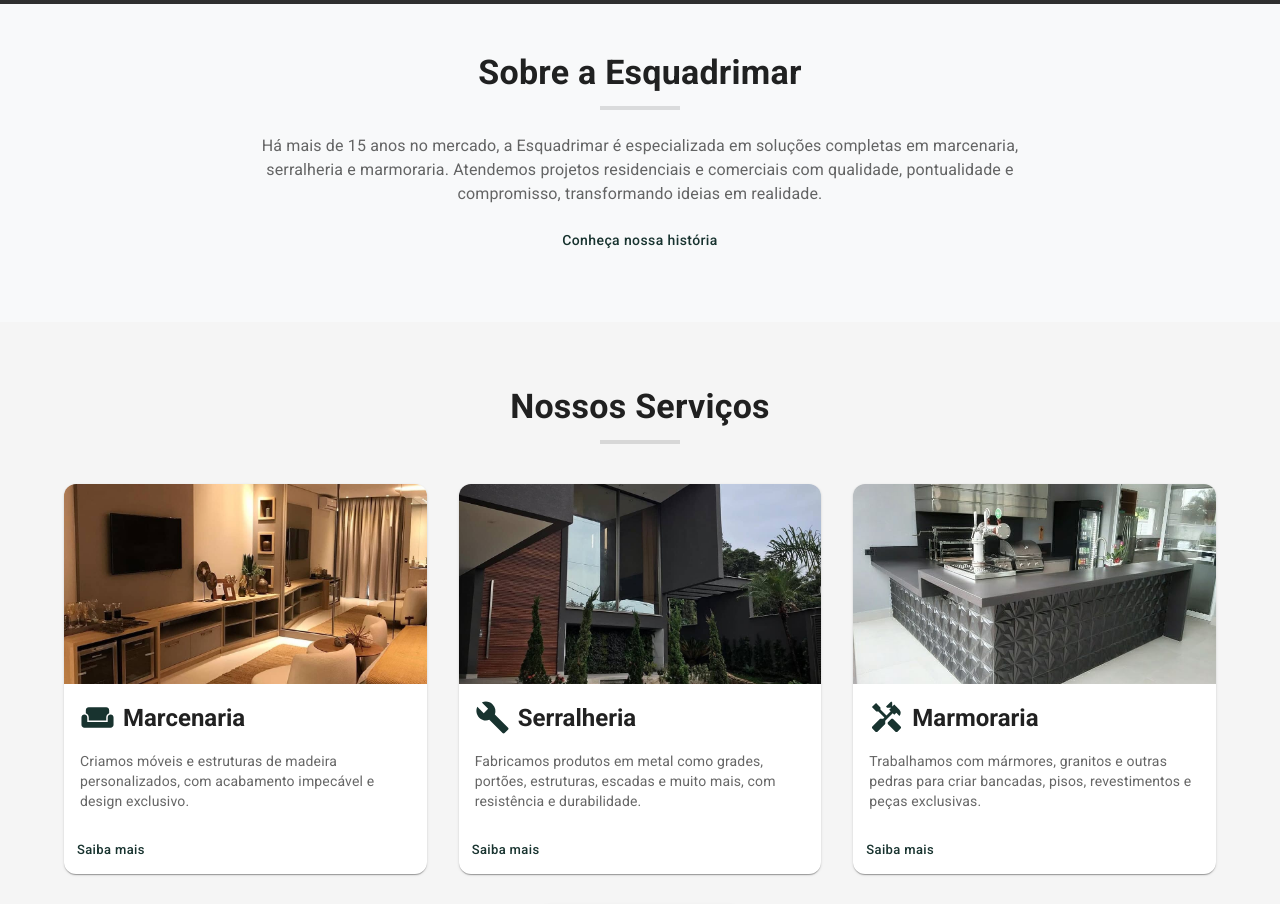
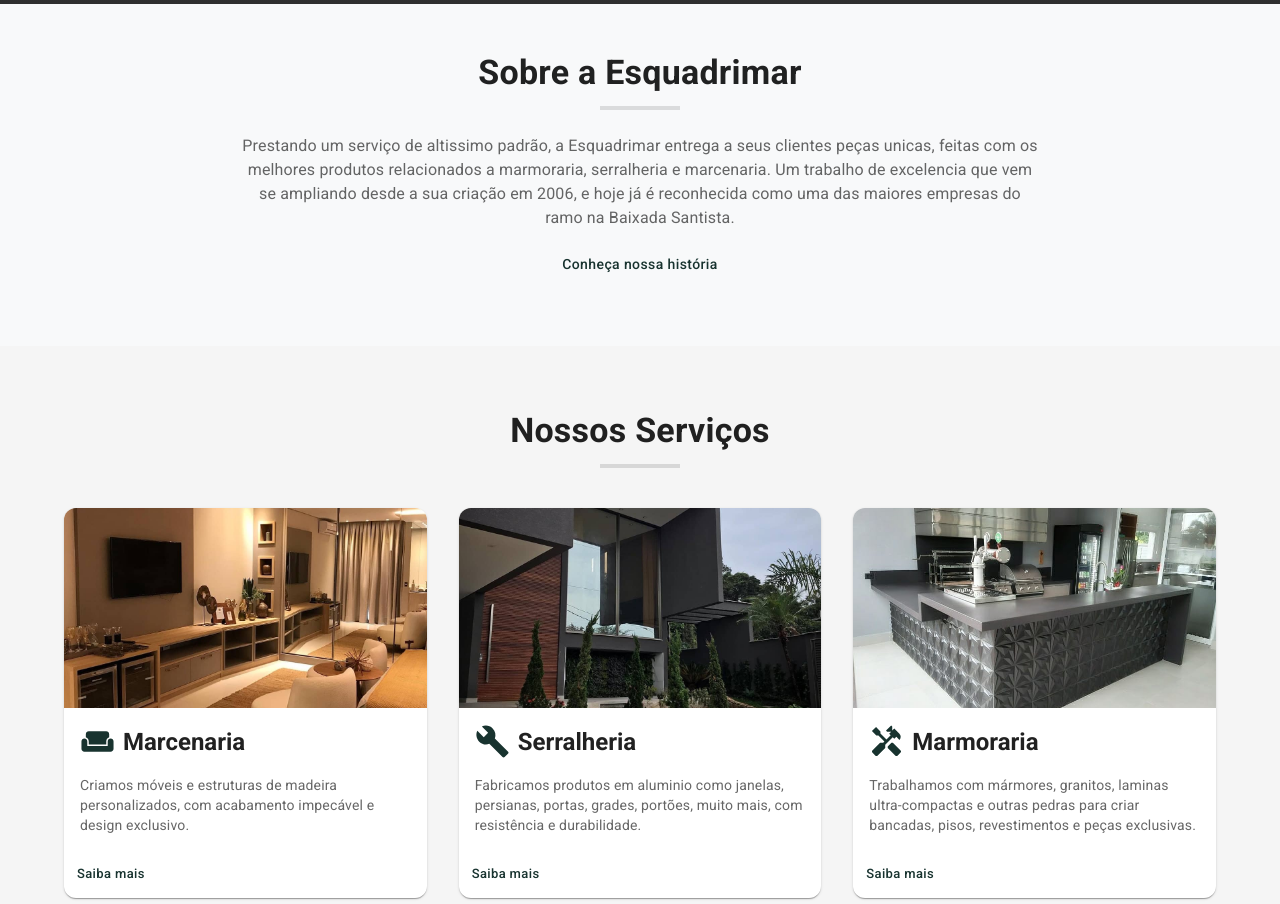
Before and after one commit to DaiiBurgo/Esquadrimar, a React (Create React App) app in the folder Frontend/: page / in a window 1280 px wide. Shown: the part 620-1524 px from the top of the page. Built offline with nearby package versions, Linux system fonts and the light colour scheme; grey boxes are pictures that could not be loaded.

Commit message:
Home.tsx

```diff
--- a/Frontend/src/pages/Home.tsx
+++ b/Frontend/src/pages/Home.tsx
@@ -36,7 +36,7 @@ const services = [
   {
     id: 2,
     title: 'Serralheria',
-    description: 'Fabricamos produtos em metal como grades, portões, estruturas, escadas e muito mais, com resistência e durabilidade.',
+    description: 'Fabricamos produtos em aluminio como janelas, persianas, portas, grades, portões, muito mais, com resistência e durabilidade.',
     icon: <BuildIcon fontSize="large" color="primary" />,
     image: serralheriaImg,
     link: '/servicos/serralheria'
@@ -44,7 +44,7 @@ const services = [
   {
     id: 3,
     title: 'Marmoraria',
-    description: 'Trabalhamos com mármores, granitos e outras pedras para criar bancadas, pisos, revestimentos e peças exclusivas.',
+    description: 'Trabalhamos com mármores, granitos, laminas ultra-compactas e outras pedras para criar bancadas, pisos, revestimentos e peças exclusivas.',
     icon: <HandymanIcon fontSize="large" color="primary" />,
     image: marmorariaImg,
     link: '/servicos/marmoraria'
@@ -140,9 +140,10 @@ const Home: React.FC = () => {
           </Typography>
           <Divider sx={{ width: '80px', margin: '0 auto', mb: 3, borderWidth: 2 }} />
           <Typography variant="body1" color="text.secondary" sx={{ maxWidth: '800px', mx: 'auto' }}>
-            Há mais de 15 anos no mercado, a Esquadrimar é especializada em soluções completas em marcenaria,
-            serralheria e marmoraria. Atendemos projetos residenciais e comerciais com qualidade, pontualidade e
-            compromisso, transformando ideias em realidade.
+             Prestando um serviço de altissimo padrão, a Esquadrimar entrega a seus clientes peças unicas,
+            feitas com os melhores produtos relacionados a marmoraria, serralheria e marcenaria. Um trabalho
+            de excelencia que vem se ampliando desde a sua criação em 2006, e hoje já é reconhecida como uma
+            das maiores empresas do ramo na Baixada Santista.
           </Typography>
           <Button
             component={RouterLink}
```
